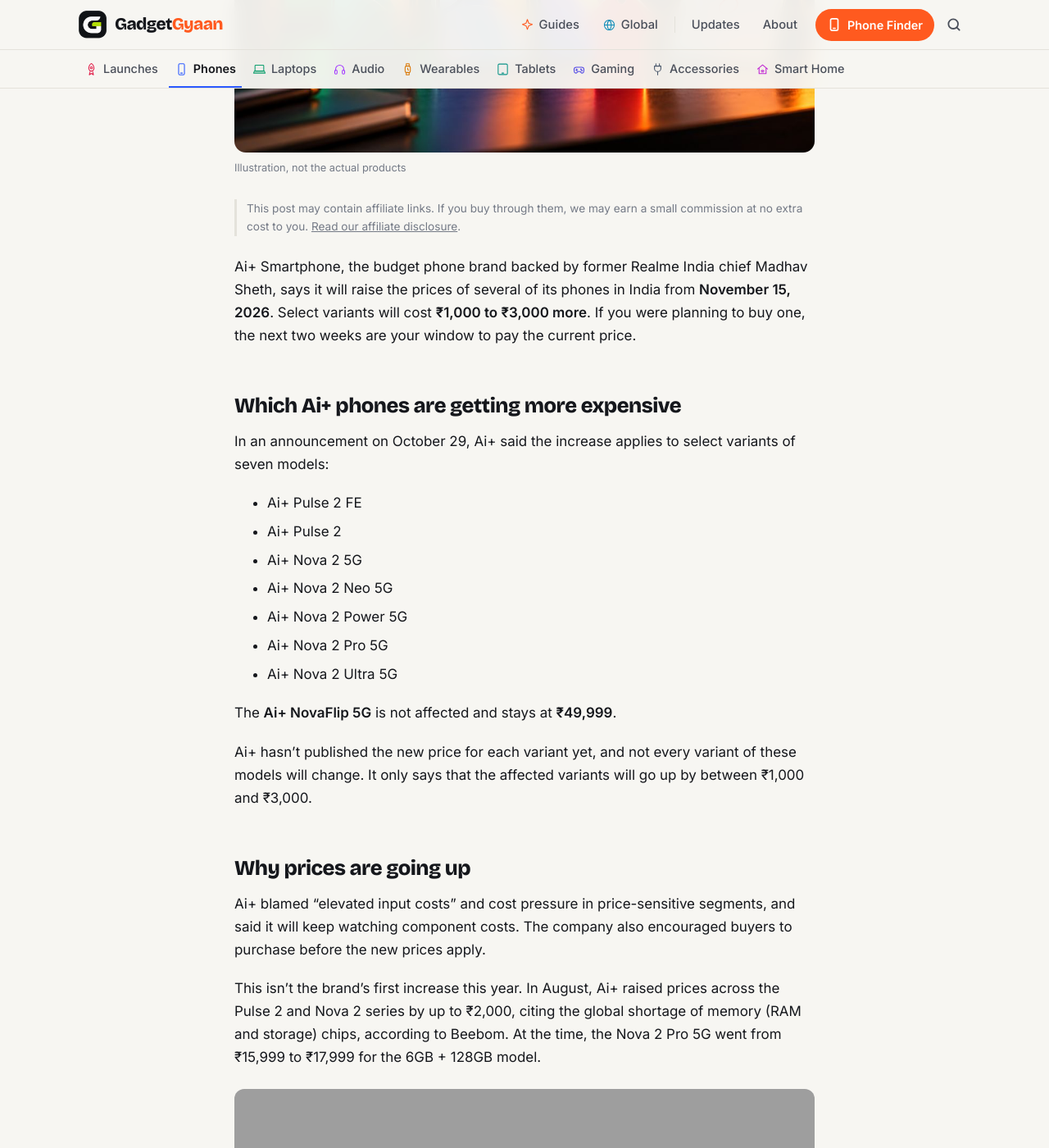
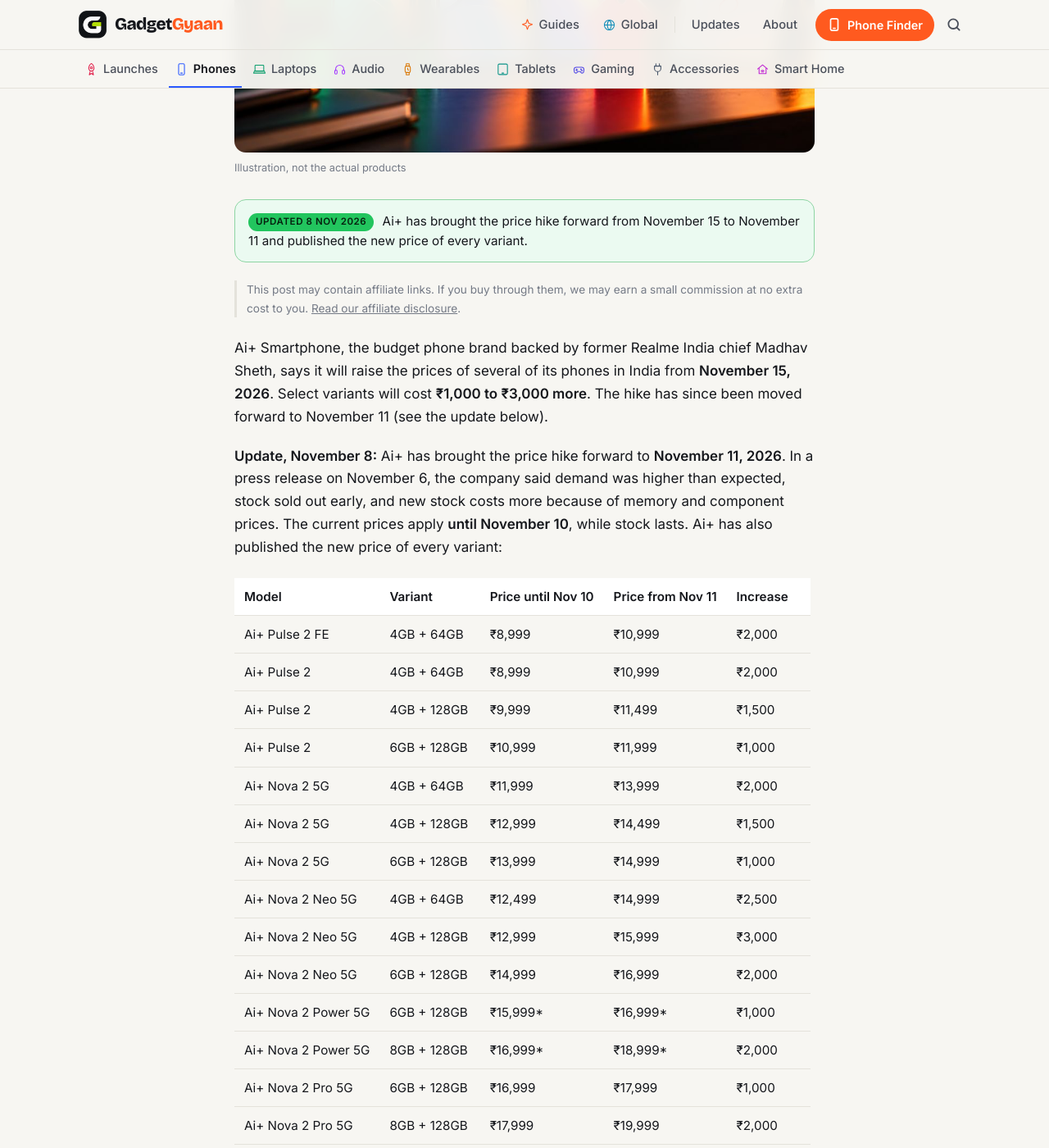
Before and after one commit to kiteksood167/kiteksood167.github.io, a Jekyll site: the page built from _posts/2026-10-29-ai-plus-smartphone-price-hike-november-15.md, in a window 1280 px wide and 1400 px high, scrolled down 837 px. Shown: the whole window at 82% size. Built offline with Jekyll 4.4.1, drawn with Linux system fonts in a browser that asks for light colours; comment, search, counter and statistics services are not loaded; some of the changed text lies outside the part shown; grey boxes are pictures that could not be loaded.

Commit message:
Update Ai+ price hike post: moved to November 11, full price table
Co-Authored-By: Claude Opus 5.5 <noreply@anthropic.com>
Claude-Session: https://claude.ai/code/session_019q2TsaYyUfQwBS5iqKAhGu

```diff
--- a/_posts/2026-10-29-ai-plus-smartphone-price-hike-november-15.md
+++ b/_posts/2026-10-29-ai-plus-smartphone-price-hike-november-15.md
@@ -1,7 +1,9 @@
 ---
-title: "Ai+ Phones Get Costlier From November 15: Up to ₹3,000 Price Hike"
-seo_title: "Ai+ Phone Price Hike From November 15"
-description: "Ai+ will raise prices of select Pulse 2 and Nova 2 phones by ₹1,000 to ₹3,000 from November 15. Which models are affected and whether to buy now."
+title: "Ai+ Phones Get Costlier From November 11: Up to ₹3,000 Price Hike"
+seo_title: "Ai+ Phone Price Hike Moved to November 11"
+description: "Ai+ has moved its price hike forward to November 11. Old and new prices of every Pulse 2 and Nova 2 variant, and whether to buy before November 10."
+last_modified_at: 2026-11-08 11:50:00 +0530
+update_note: "Ai+ has brought the price hike forward from November 15 to November 11 and published the new price of every variant."
 date: 2026-10-29 13:40:00 +0530
 image: /assets/images/ai-plus-smartphone-price-hike-november-15.jpg
 image_alt: "Three budget smartphones on a desk next to a red upward arrow and a desk calendar with a date circled"
@@ -11,6 +13,8 @@ news: true
 affiliate: true
 tags: [ai plus, ai+ smartphone, nova 2, pulse 2, price hike, budget phones, news]
 sources:
+  - name: "Ai+ Smartphone press release via Outlook Business: price hike brought forward to November 11"
+    url: "https://www.outlookbusiness.com/spotlight/pr-wire/ai-smartphone-brings-forward-november-15-price-hike-to-november-11-now-is-the-best-time-to-buy"
   - name: "Beebom: Ai+ Pulse 2 and Nova 2 prices to be hiked by up to Rs 3,000"
     url: "https://gadgets.beebom.com/news/aiplus-pulse-2-nova-2-series-prices-to-be-hiked-in-india"
   - name: "Beebom: India smartphone price hike roundup"
@@ -19,9 +23,35 @@ sources:
     url: "https://www.91mobiles.com/hub/ai-nova-2-pulse-2-series-price-in-india/"
 ---
 
-Ai+ Smartphone, the budget phone brand backed by former Realme India chief Madhav Sheth, says it will raise the prices of several of its phones in India from **November 15, 2026**. Select variants will cost **₹1,000 to ₹3,000 more**. If you were planning to buy one, the next two weeks are your window to pay the current price.
+Ai+ Smartphone, the budget phone brand backed by former Realme India chief Madhav Sheth, says it will raise the prices of several of its phones in India from **November 15, 2026**. Select variants will cost **₹1,000 to ₹3,000 more**. The hike has since been moved forward to November 11 (see the update below).
 
 <!--more-->
+
+**Update, November 8:** Ai+ has brought the price hike forward to **November 11, 2026**. In a press release on November 6, the company said demand was higher than expected, stock sold out early, and new stock costs more because of memory and component prices. The current prices apply **until November 10**, while stock lasts. Ai+ has also published the new price of every variant:
+
+| Model | Variant | Price until Nov 10 | Price from Nov 11 | Increase |
+|---|---|---|---|---|
+| Ai+ Pulse 2 FE | 4GB + 64GB | ₹8,999 | ₹10,999 | ₹2,000 |
+| Ai+ Pulse 2 | 4GB + 64GB | ₹8,999 | ₹10,999 | ₹2,000 |
+| Ai+ Pulse 2 | 4GB + 128GB | ₹9,999 | ₹11,499 | ₹1,500 |
+| Ai+ Pulse 2 | 6GB + 128GB | ₹10,999 | ₹11,999 | ₹1,000 |
+| Ai+ Nova 2 5G | 4GB + 64GB | ₹11,999 | ₹13,999 | ₹2,000 |
+| Ai+ Nova 2 5G | 4GB + 128GB | ₹12,999 | ₹14,499 | ₹1,500 |
+| Ai+ Nova 2 5G | 6GB + 128GB | ₹13,999 | ₹14,999 | ₹1,000 |
+| Ai+ Nova 2 Neo 5G | 4GB + 64GB | ₹12,499 | ₹14,999 | ₹2,500 |
+| Ai+ Nova 2 Neo 5G | 4GB + 128GB | ₹12,999 | ₹15,999 | ₹3,000 |
+| Ai+ Nova 2 Neo 5G | 6GB + 128GB | ₹14,999 | ₹16,999 | ₹2,000 |
+| Ai+ Nova 2 Power 5G | 6GB + 128GB | ₹15,999* | ₹16,999* | ₹1,000 |
+| Ai+ Nova 2 Power 5G | 8GB + 128GB | ₹16,999* | ₹18,999* | ₹2,000 |
+| Ai+ Nova 2 Pro 5G | 6GB + 128GB | ₹16,999 | ₹17,999 | ₹1,000 |
+| Ai+ Nova 2 Pro 5G | 8GB + 128GB | ₹17,999 | ₹19,999 | ₹2,000 |
+| Ai+ Nova 2 Ultra 5G | 6GB + 128GB | ₹18,999 | ₹20,999 | ₹2,000 |
+| Ai+ Nova 2 Ultra 5G | 8GB + 128GB | ₹19,999 | ₹22,999 | ₹3,000 |
+| Ai+ NovaFlip 5G | 8GB + 256GB | ₹49,999 | ₹49,999 | No change |
+
+*Ai+ marks the Nova 2 Power 5G prices as including bank offers.
+
+The original story from October 29 follows below.
 
 ## Which Ai+ phones are getting more expensive
 
@@ -61,14 +91,14 @@ Ai+ is far from alone. Memory chips have become much more expensive in 2026 as A
   <figcaption>Illustration</figcaption>
 </figure>
 
-- **If you've already chosen an affected Ai+ model,** buying before November 15 saves you up to ₹3,000. Check which variant you want, because the hike only applies to some variants.
+- **If you've already chosen an affected Ai+ model,** buying by November 10 saves you up to ₹3,000. Check which variant you want, because the hike only applies to some variants.
 - **If you're still comparing phones,** don't rush just because of this deadline. Compare the Ai+ phone with rivals at the same price on specs that matter, such as the processor, display, battery and software update promise.
 - **If you're waiting for a sale,** remember that prices across the industry have been rising, not falling, this year. Waiting may not get you a lower price.
 
-{% include buy.html name="Ai+ Nova 2 5G" query="Ai+ Nova 2 5G" note="Check the price before the November 15 hike" %}
+{% include buy.html name="Ai+ Nova 2 5G" query="Ai+ Nova 2 5G" note="Current prices apply until November 10" %}
 
 **Related reading:** [Lava Phones to Get Costlier by Up to ₹3,000 From November 15](/lava-smartphone-price-hike-november-15/) · [How to Choose a Smartphone Under ₹20,000: 7 Specs That Actually Matter](/how-to-choose-a-smartphone-under-20000/) · [Diwali Gadget Buying Tips: How to Get the Best Deal Online](/diwali-gadget-buying-tips/) · [Upcoming Phone Launches in India This Week (October 26 to November 1)](/upcoming-phone-launches-india-this-week-october-26/)
 
 ## The bottom line
 
-Ai+ will raise prices of select Pulse 2 and Nova 2 series variants by ₹1,000 to ₹3,000 from November 15, while the NovaFlip 5G stays at ₹49,999. If you've already decided on one of these phones, buying in the next two weeks makes sense. If not, compare it carefully with rivals first, since a few thousand rupees matters less than picking the right phone.
+Ai+ will raise prices of select Pulse 2 and Nova 2 series variants by ₹1,000 to ₹3,000 from **November 11**, four days earlier than first announced, while the NovaFlip 5G stays at ₹49,999. If you've already decided on one of these phones, buy it by November 10. If not, compare it carefully with rivals first, since a few thousand rupees matters less than picking the right phone.
```
